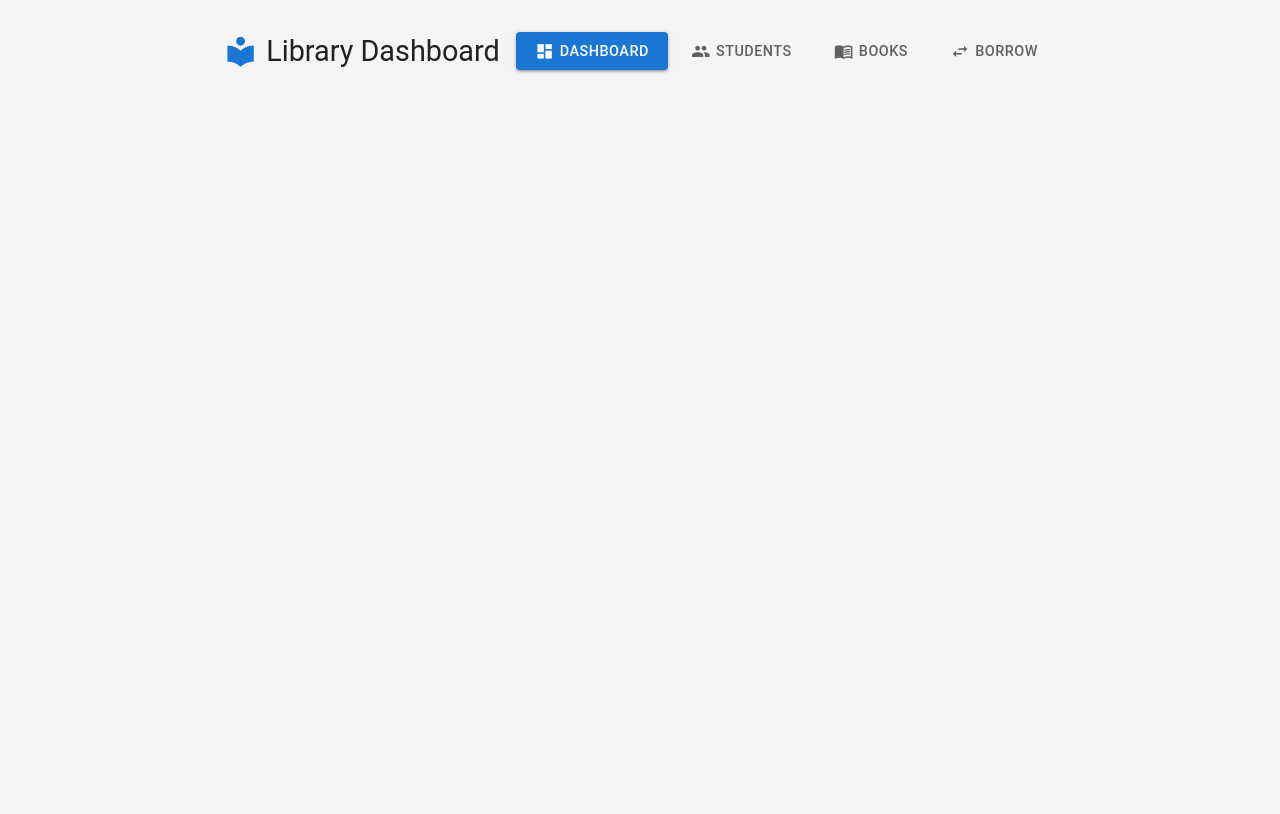
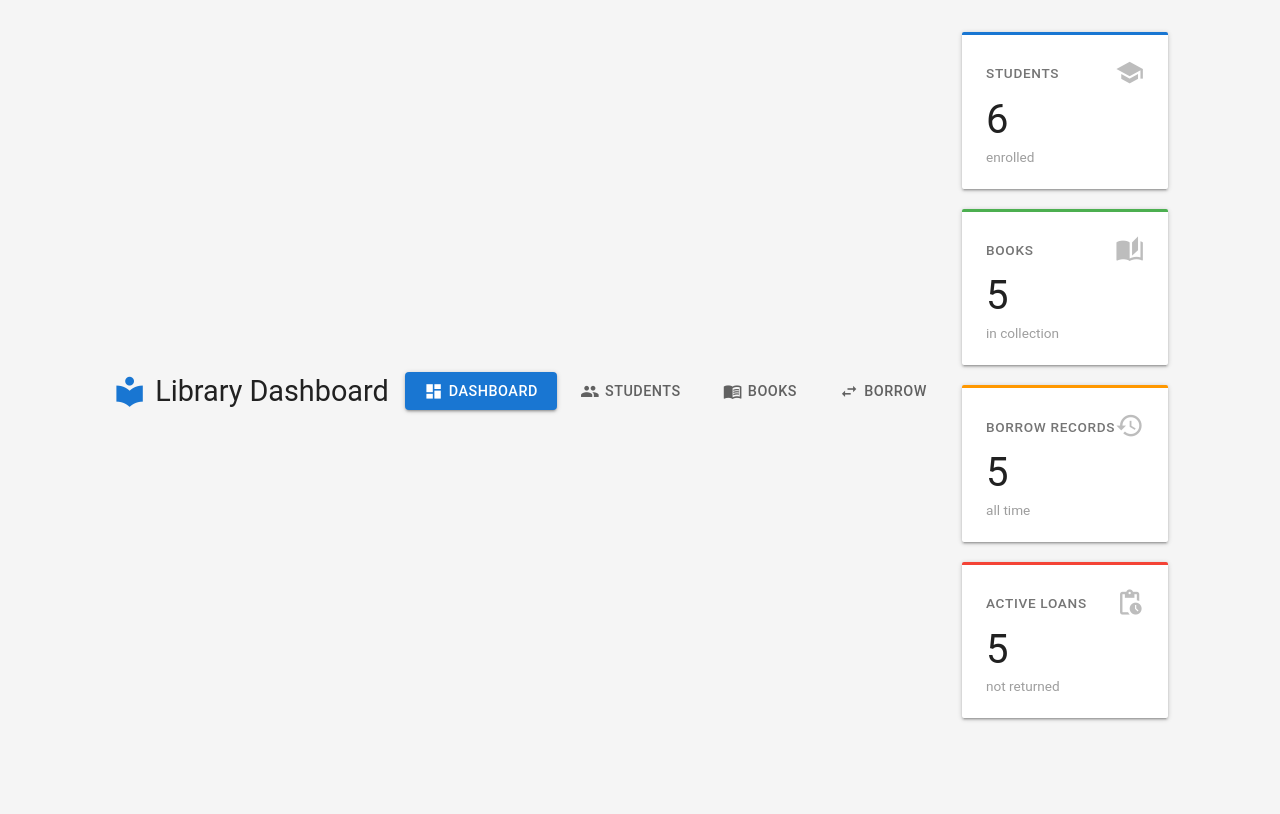
Before and after one commit to Ronkoyy/IT30A, a PHP site: page /dashboard.php in a window 1280 px wide. Before the commit the page ends 73 px from the top, so only its background shows below. Run offline with PHP 8.4, Linux system fonts and the light colour scheme; data comes from the database, SQL or seed files in the repository.

Commit message:
Initial KPIs for dashboard.php: student count, book count, borrowed books & active borrows

```diff
--- a/dashboard.php
+++ b/dashboard.php
@@ -19,6 +19,11 @@ try {
     die("Database connection failed: " . $e->getMessage());
 }
 
+// ---------- 1. KPI COUNTS ----------
+$studentCount  = $pdo->query("SELECT COUNT(*) FROM students")->fetchColumn();
+$bookCount     = $pdo->query("SELECT COUNT(*) FROM books")->fetchColumn();
+$totalBorrows  = $pdo->query("SELECT COUNT(*) FROM borrow")->fetchColumn();
+$activeBorrows = $pdo->query("SELECT COUNT(*) FROM borrow WHERE borrow_return_date IS NULL")->fetchColumn();
 ?>
 
 <!DOCTYPE html>
@@ -263,5 +268,43 @@ try {
 </head>
 <body>
     <?php include 'includes/navbar.php'; ?>
+
+    <div class="stats-grid">
+    <div class="stat-card">
+        <div class="stat-header">
+            <span class="stat-label">Students</span>
+            <span class="material-icons">school</span>
+        </div>
+        <div class="stat-number"><?= $studentCount ?></div>
+        <div class="stat-sub">enrolled</div>
+    </div>
+
+    <div class="stat-card">
+        <div class="stat-header">
+            <span class="stat-label">Books</span>
+            <span class="material-icons">auto_stories</span>
+        </div>
+        <div class="stat-number"><?= $bookCount ?></div>
+        <div class="stat-sub">in collection</div>
+    </div>
+
+    <div class="stat-card">
+        <div class="stat-header">
+            <span class="stat-label">Borrow records</span>
+            <span class="material-icons">history</span>
+        </div>
+        <div class="stat-number"><?= $totalBorrows ?></div>
+        <div class="stat-sub">all time</div>
+    </div>
+
+    <div class="stat-card">
+        <div class="stat-header">
+            <span class="stat-label">Active loans</span>
+            <span class="material-icons">pending_actions</span>
+        </div>
+        <div class="stat-number"><?= $activeBorrows ?></div>
+        <div class="stat-sub">not returned</div>
+    </div>
+</div>
 </body>
 </html>
```
